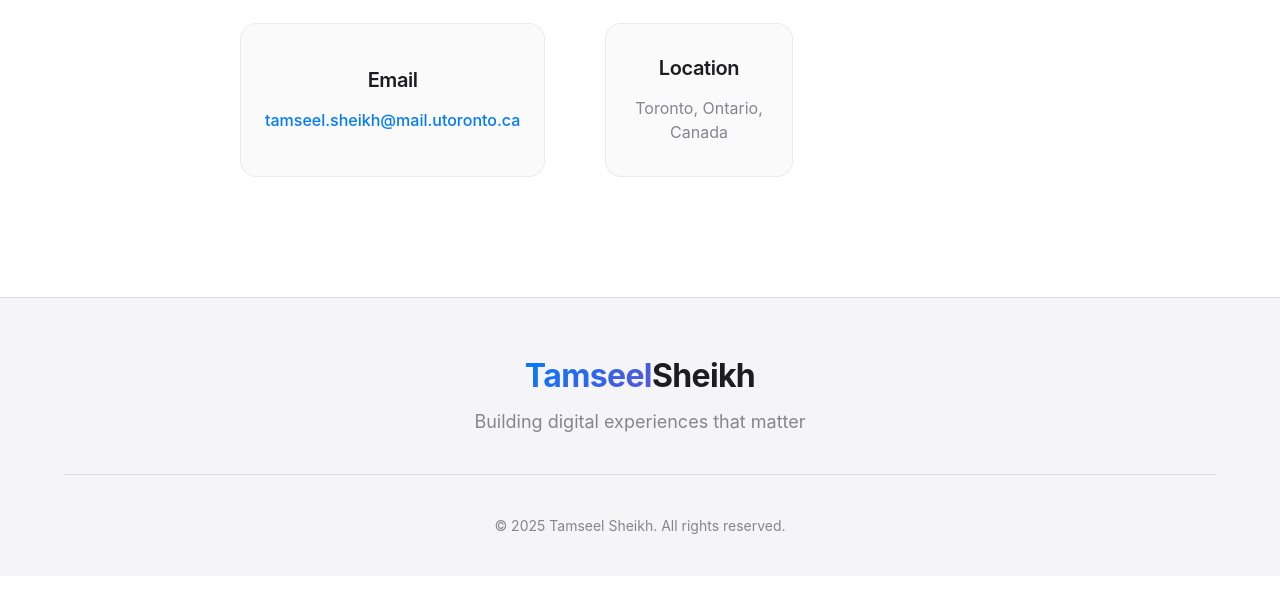
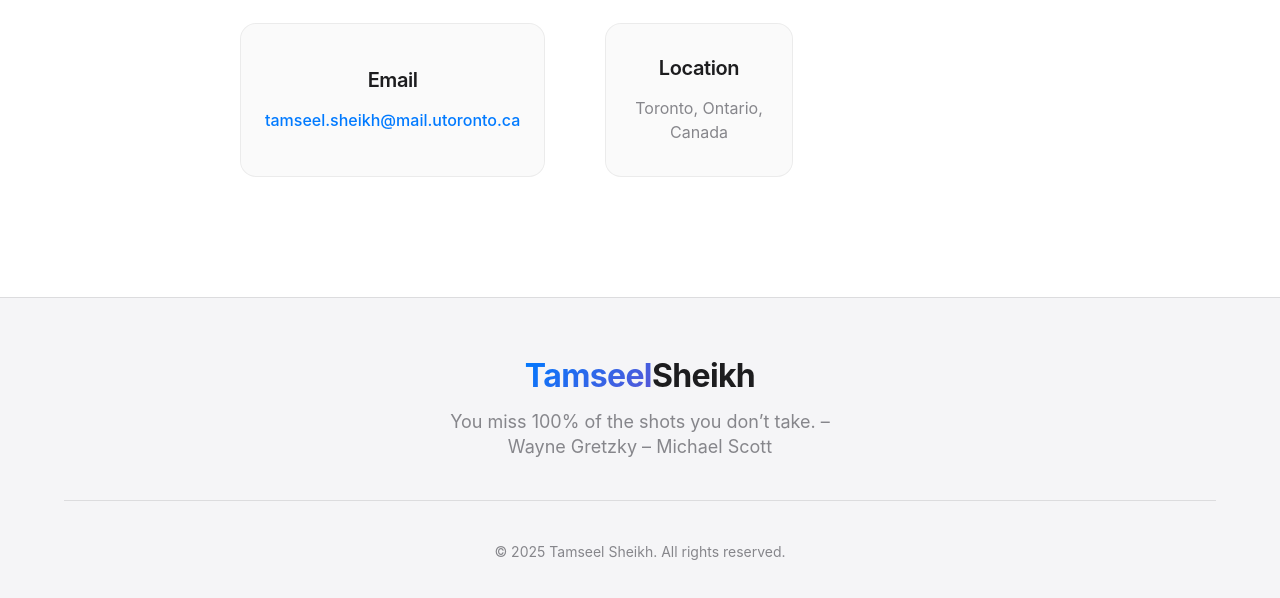
Before and after one commit to tamseel101/tamseel-shake, a React (Vite) app: page / in a window 1280 px wide. Shown: the part 2037-2635 px from the top of the page. Before the commit the page ends 2613 px from the top, so only its background shows below. Built offline with nearby package versions, Linux system fonts and the light colour scheme.

Commit message:
Update Footer.jsx

```diff
--- a/src/sections/Footer/Footer.jsx
+++ b/src/sections/Footer/Footer.jsx
@@ -11,7 +11,7 @@ function Footer() {
               <span className={styles.footerLastName}>Sheikh</span>
             </h3>
             <p className={styles.footerTagline}>
-              Building digital experiences that matter
+              You miss 100% of the shots you don’t take. – Wayne Gretzky – Michael Scott
             </p>
           </div>
         </div>
```
